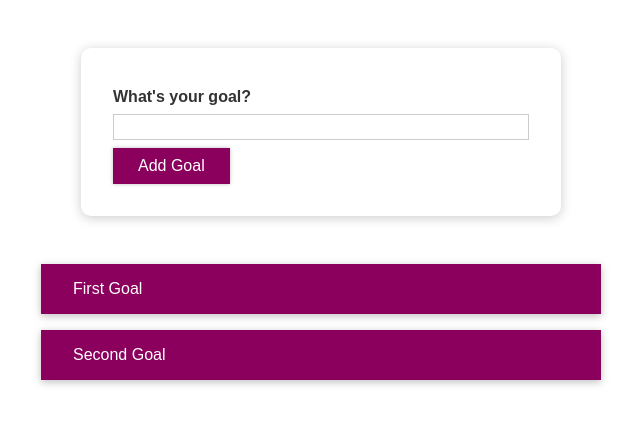
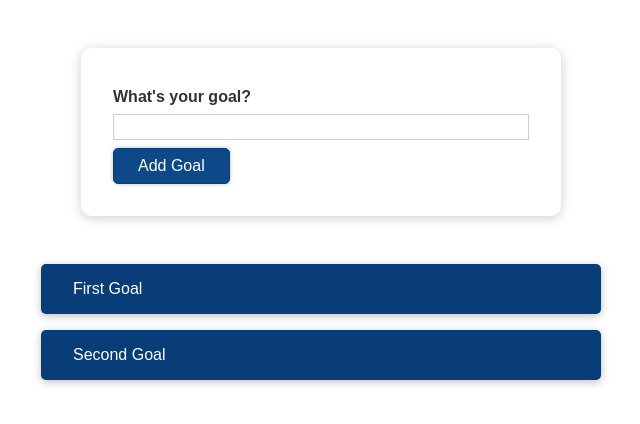
Before and after one commit to krsticn/goal-tracker, a React (Create React App) app: page / in a window 1280 px wide. Shown: the top 424 px of the page, without its empty margins (319-959 px from the left). Built offline with nearby package versions, Linux system fonts and the light colour scheme.

Commit message:
In GoalIput.css a class is aded to display invalid input in input field. In GoalInput component, new state is aded that will act as a toggle for clas styling. On input field container, class is dynamicly added

```diff
--- a/src/components/GoalInput/GoalInput.css
+++ b/src/components/GoalInput/GoalInput.css
@@ -20,6 +20,11 @@
 
   .form-control input:focus {
     outline: none;
-    background: #fad0ec;
-    border-color: #8b005d;
+    background: #f2f2f2;
+    border-color: #d0d0d0;
   }
+
+  .form-control.invalid input {
+    background-color: #FFEDEB;
+    border-color: #ff726f;
+  }
--- a/src/components/GoalInput/GoalInput.js
+++ b/src/components/GoalInput/GoalInput.js
@@ -4,19 +4,27 @@ import "./GoalInput.css";
 
 const GoalInput = (props) => {
   const [entredGoals, setEntredGoals] = useState("");
+  const [isValid, setIsValid] = useState(true);
 
   const goalInputHandler = (event) => {
+    if (event.target.value.trim() > 0) {
+      setIsValid(true);
+    }
     setEntredGoals(event.target.value);
   };
 
   const submitHandler = (event) => {
     event.preventDefault();
+    if (entredGoals.trim().length === 0) {
+      setIsValid(false);
+      return;
+    }
     props.onAddGoal(entredGoals);
   };
 
   return (
     <form onSubmit={submitHandler}>
-      <div className="form-control">
+      <div className={`form-control ${!isValid ? "invalid" : ""}`}>
         <label>What's your goal?</label>
         <input type="text" onChange={goalInputHandler}></input>
       </div>
--- a/src/components/GoalItem/GoalItem.css
+++ b/src/components/GoalItem/GoalItem.css
@@ -1,8 +1,9 @@
 .goal-item {
     margin: 1rem 0;
-    background: #8b005d;
+    background: #083D77;
     box-shadow: 0 2px 8px rgba(0, 0, 0, 0.26);
     color: white;
     padding: 1rem 2rem;
     cursor: pointer;
+    border-radius: 5px;
   }
--- a/src/components/UI/Button.css
+++ b/src/components/UI/Button.css
@@ -1,11 +1,12 @@
 .button {
     font: inherit;
     padding: 0.5rem 1.5rem;
-    border: 1px solid #8b005d;
+    border: 1px solid #083D77;
     color: white;
-    background: #8b005d;
+    background: #0d4888;
     box-shadow: 0 0 4px rgba(0, 0, 0, 0.26);
     cursor: pointer;
+    border-radius: 5px;
   }
 
   .button:focus {
@@ -14,7 +15,7 @@
 
   .button:hover,
   .button:active {
-    background: #ac0e77;
-    border-color: #ac0e77;
+    background: #155394;
+    border-color: #155394;
     box-shadow: 0 0 8px rgba(0, 0, 0, 0.26);
   }
```
